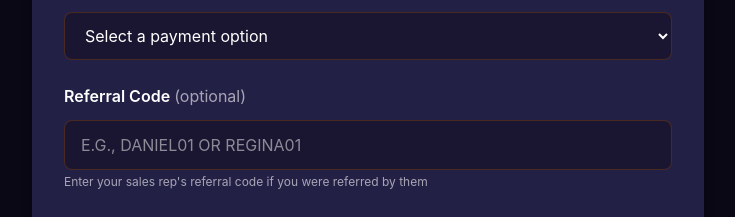
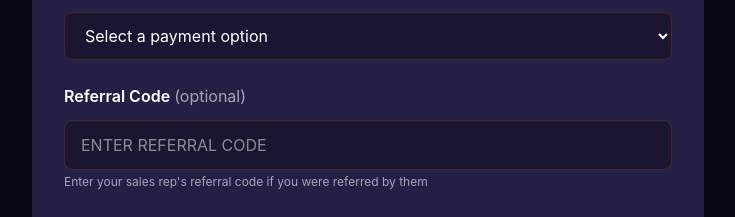
Before and after one commit to jerr001/voltcreativelab, a Next.js app in the folder volt-creative-lab/: page /academy in a window 1280 px wide. Shown: the part 1887-2104 px from the top of the page, without its empty margins (272-1007 px from the left). Built offline with nearby package versions, Linux system fonts and the light colour scheme.

Commit message:
Update referral code placeholder text to 'Enter referral code'

```diff
--- a/volt-creative-lab/src/components/AcademyForm.tsx
+++ b/volt-creative-lab/src/components/AcademyForm.tsx
@@ -185,7 +185,7 @@ export default function AcademyForm() {
           onChange={handleInputChange}
           disabled={isLoading}
           className="w-full px-4 py-3 rounded-lg bg-[#1a1530] border border-[#b35a00]/30 text-white placeholder-white/50 focus:outline-none focus:border-[#b35a00] focus:ring-2 focus:ring-[#b35a00]/20 transition-all uppercase disabled:opacity-50"
-          placeholder="e.g., DANIEL01 or REGINA01"
+          placeholder="Enter referral code"
         />
         <p className="text-white/60 text-xs mt-1">
           Enter your sales rep&apos;s referral code if you were referred by them
--- a/volt-creative-lab/src/components/ContactForm.tsx
+++ b/volt-creative-lab/src/components/ContactForm.tsx
@@ -171,7 +171,7 @@ export default function ContactForm() {
             id="referralCode"
             className="border border-[#444] bg-[#18162a] text-white rounded px-4 py-2 focus:outline-none focus:border-[#a259ff] transition uppercase"
             type="text"
-            placeholder="e.g., DANIEL01 or REGINA01"
+            placeholder="Enter referral code"
             value={formData.referralCode}
             onChange={handleChange}
             disabled={isLoading}
```
